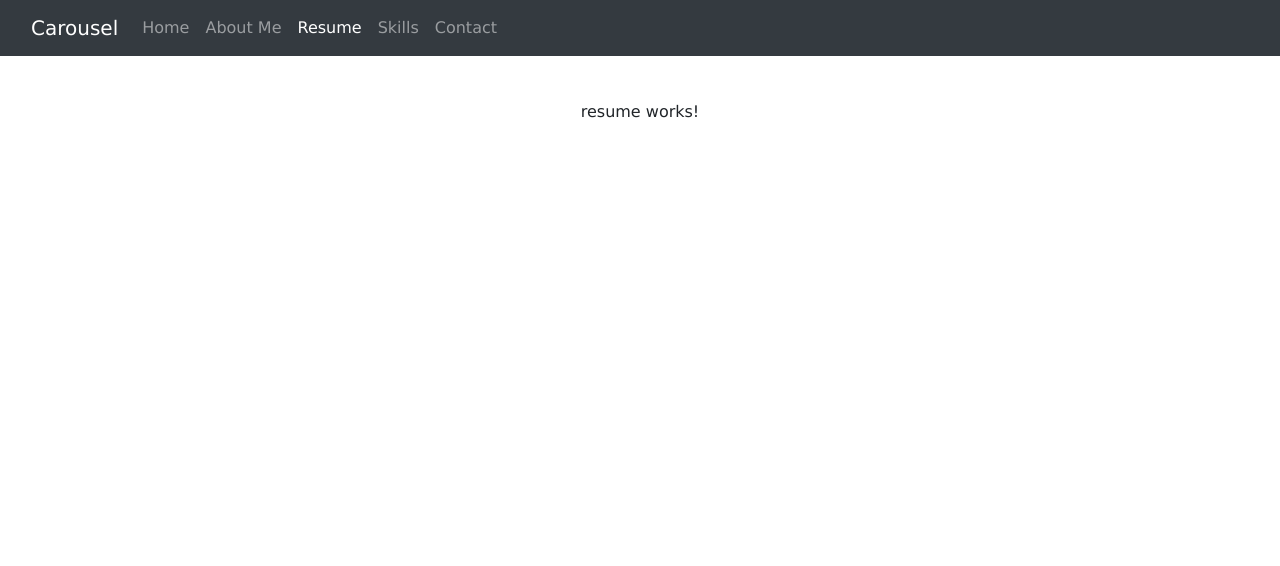
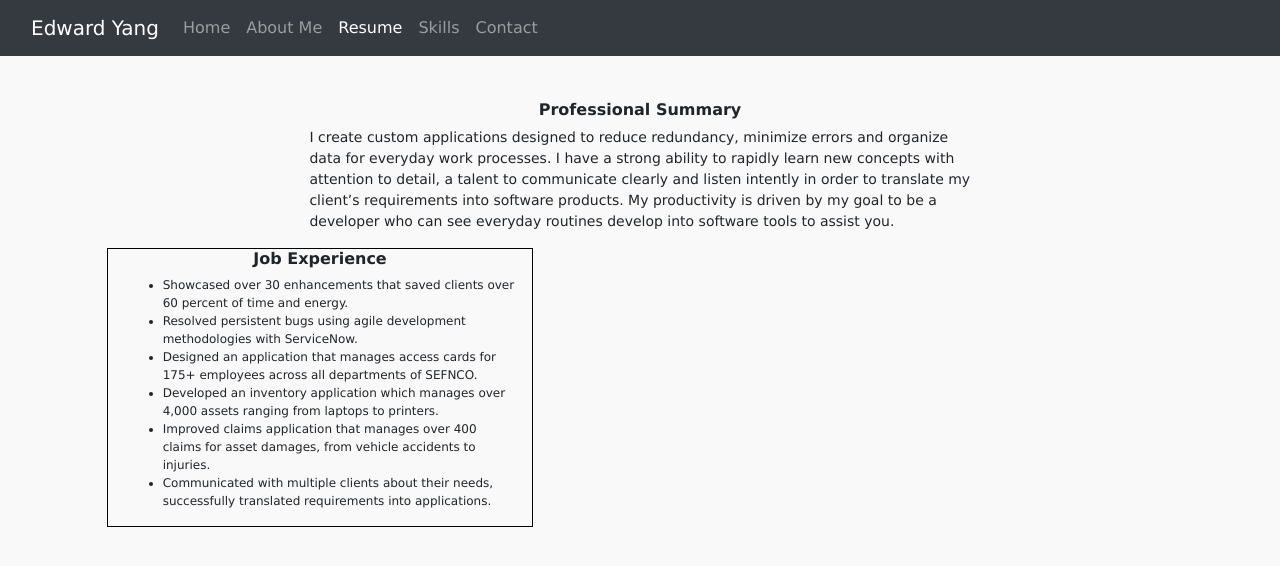
Before and after one commit to Ejyeyang/profile, an Angular app: page /resume in a window 1280 px wide. Shown: the top 566 px of the page. Built offline with nearby package versions, Linux system fonts and the light colour scheme.

Commit message:
working on the resum component, will probably get rid of the skills component and just have that section on the resume component but i dont want users to have to scroll

```diff
--- a/src/app/about-me/about-me.component.html
+++ b/src/app/about-me/about-me.component.html
@@ -1,31 +1,34 @@
-<div style="margin-top: 100px;">
+<div class="container-fluid">
+  <div class="row text-align-center">
+    <div class="col-md-12 text-center" style="margin-top: 100px">
       <h3 class="mb-5">WHO AM I?</h3>
       <div class="row">
         <div class="col-md-6">
-      <img src="../../assets/images/profile.jpg" class="profile-img">
+          <img src="../../assets/images/profile.jpg" class="profile-img" />
         </div>
         <div class="col-md-6">
-      <br>
-      <br>
+          <br />
+          <br />
           <p class="aboutMe">
-          My name is Edward, but I prefer Eddie.<br>
-          I dont like peanut butter, I like jelly.<br>
-          Born in a hospital somewhere in Tacoma,<br>
-          could've been Oklahoma, judging by the aroma.<br>
-          I love to go fishing, the coast is my playground<br>
-          Jaws has nothing on me, the fish get nervous break downs.<br>
-          I get nervous break downs, can't see where the bugs are,<br>
-          Screaming "I'm missing a semicolon?" as I'm smashing my guitar.<br>
-          I like to hit the gym, not just to blow off steam,<br>
-          I actually enjoy the pain, no i never scream.<br>
+            My name is Edward, but I prefer Eddie.<br />
+            I dont like peanut butter, I like jelly.<br />
+            Born in a hospital somewhere in Tacoma,<br />
+            could've been Oklahoma, judging by the aroma.<br />
+            I love to go fishing, the coast is my playground<br />
+            Jaws has nothing on me, the fish get nervous break downs.<br />
+            I get nervous break downs, can't see where the bugs are,<br />
+            Screaming "I'm missing a semicolon?" as I'm smashing my guitar.<br />
+            I like to hit the gym, not just to blow off steam,<br />
+            I actually enjoy the pain, no i never scream.<br />
           </p>
-
+        </div>
+      </div>
     </div>
   </div>
 </div>
 
 <style>
-  .profile-img{
+  .profile-img {
     height: 500px;
     border: solid black 1px;
   }
--- a/src/app/app.component.html
+++ b/src/app/app.component.html
@@ -1,13 +1,8 @@
 <app-nav></app-nav>
-<div class="container-fluid">
-  <div class="row">
-    <div class="col-md-12 text-align-center">
-      <div class="text-center">
-        <router-outlet></router-outlet>
-      </div>
-    </div>
-  </div>
+<div>
+  <router-outlet></router-outlet>
 </div>
+
 
 <style>
 
--- a/src/app/nav/nav.component.html
+++ b/src/app/nav/nav.component.html
@@ -1,6 +1,6 @@
 <nav class="navbar navbar-expand-md navbar-dark fixed-top bg-dark">
   <div class="container-fluid">
-    <a class="navbar-brand" routerLink="/">Carousel</a>
+    <a class="navbar-brand" routerLink="/">Edward Yang</a>
     <button class="navbar-toggler" type="button" data-bs-toggle="collapse" data-bs-target="#navbarCollapse" aria-controls="navbarCollapse" aria-expanded="false" aria-label="Toggle navigation">
       <span class="navbar-toggler-icon"></span>
     </button>
--- a/src/app/resume/resume.component.html
+++ b/src/app/resume/resume.component.html
@@ -1,3 +1,49 @@
-<div style="margin-top: 100px;">
-  <p>resume works!</p>
+<div class="container-fluid" style="margin-top: 100px">
+  <div class="row text-align-center">
+    <div class="col-md-10 offset-md-1">
+      <h6 class="text-center"><b>Professional Summary</b></h6>
+      <div class="col-md-8 offset-md-2">
+        <p class="text-left" style="font-size: 14px">
+          I create custom applications designed to reduce redundancy, minimize
+          errors and organize data
+          for everyday work processes. I have a strong ability to rapidly learn
+          new concepts with
+          attention to detail, a talent to communicate clearly and listen
+          intently in order to translate
+          my client’s requirements into software products. My productivity is
+          driven by my goal to be a
+          developer who can see everyday routines develop into software tools to
+          assist you.
+        </p>
+      </div>
+    </div>
+    <div class="col-md-4 offset-md-1" style="border: solid black 1px;">
+      <h6 class="text-center"><b>Job Experience <i class="fas fa-laptop"></i></b></h6>
+      <ul style="font-size: 12px;">
+        <li>
+          Showcased over 30 enhancements that saved clients over 60 percent of time and energy.
+      </li>
+      <li>
+          Resolved persistent bugs using agile development methodologies with ServiceNow.
+      </li>
+      <li>
+          Designed an application that manages access cards for 175+ employees across all departments of SEFNCO.
+      </li>
+      <li>
+          Developed an inventory application which manages over 4,000 assets ranging from laptops to printers.
+      </li>
+      <li>
+          Improved claims application that manages over 400 claims for asset damages, from vehicle accidents to injuries.
+      </li>
+      <li>
+          Communicated with multiple clients about their needs, successfully translated requirements into applications.
+      </li>
+      </ul>
+    </div>
+    <div class="col-md-4 offset-md-1"></div>
+  </div>
 </div>
+
+<style>
+
+</style>
--- a/src/index.html
+++ b/src/index.html
@@ -15,5 +15,6 @@
 <style>
   body {
     font-family: Verdana, Geneva, Tahoma, sans-serif;
+    background: #f9f9f9;
   }
 </style>
```
Lines whose indentation alone changed are shown as unchanged.
